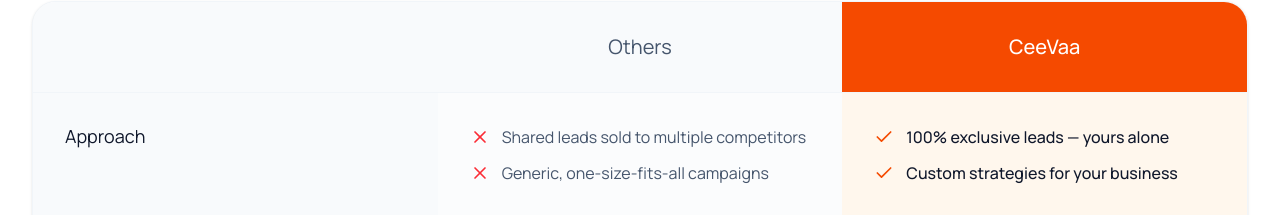
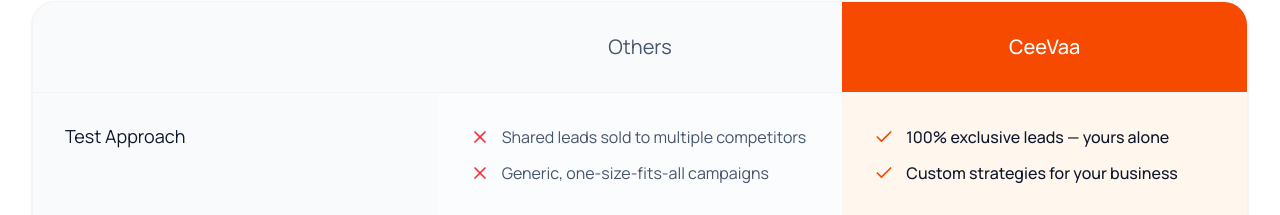
Before and after one commit to ceevaa-leads/ceevaa, a Next.js app: page / in a window 1280 px wide. Shown: the part 4438-4653 px from the top of the page. Built offline with nearby package versions, Linux system fonts and the light colour scheme.

Commit message:
Update ComparisonSection.tsx
Updated content

```diff
--- a/app/components/ui/ComparisonSection.tsx
+++ b/app/components/ui/ComparisonSection.tsx
@@ -10,7 +10,7 @@
 export function ComparisonSection() {
     const comparisons = [
         {
-            title: "Approach",
+            title: "Test Approach",
             others: [
                 "Shared leads sold to multiple competitors",
                 "Generic, one-size-fits-all campaigns",
```
